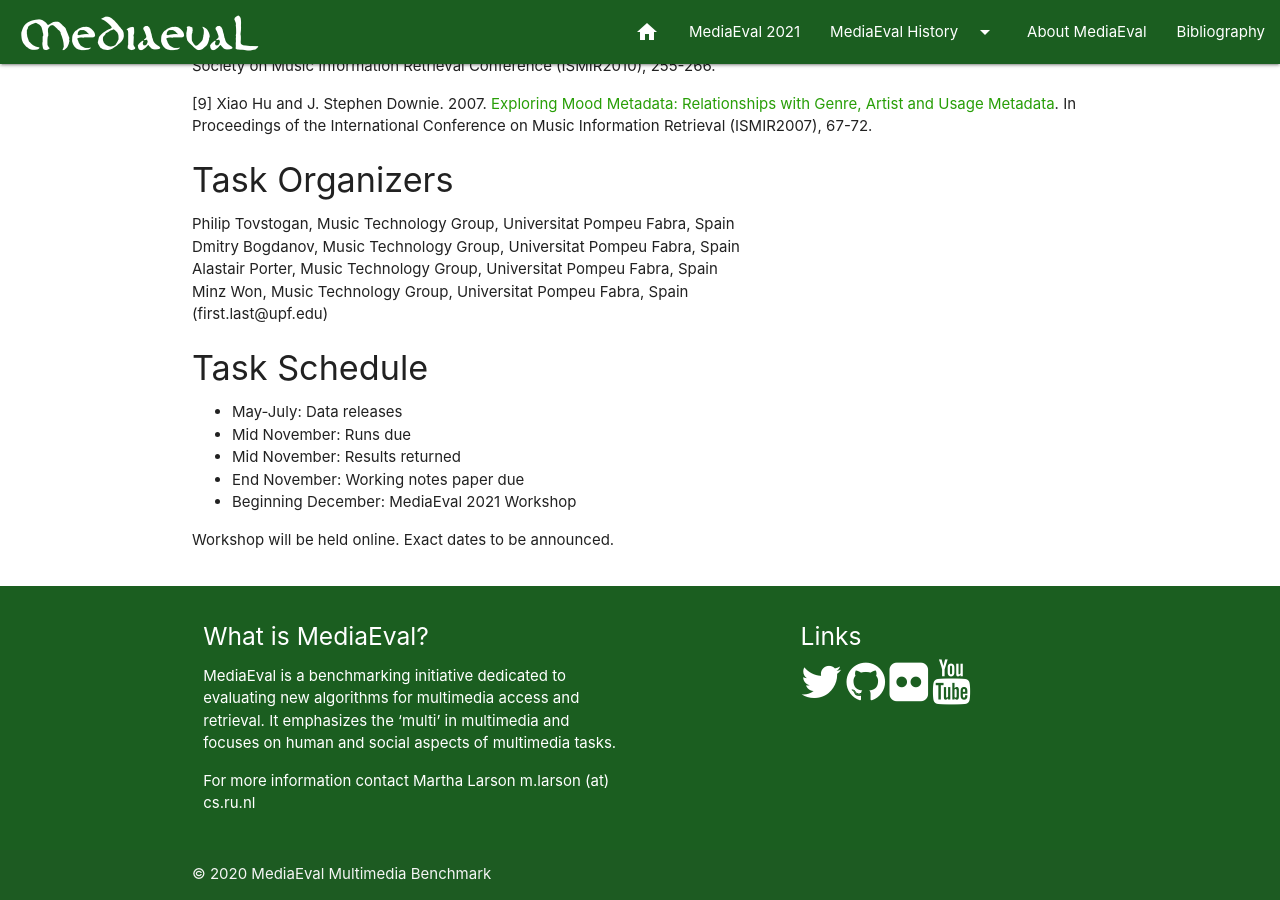
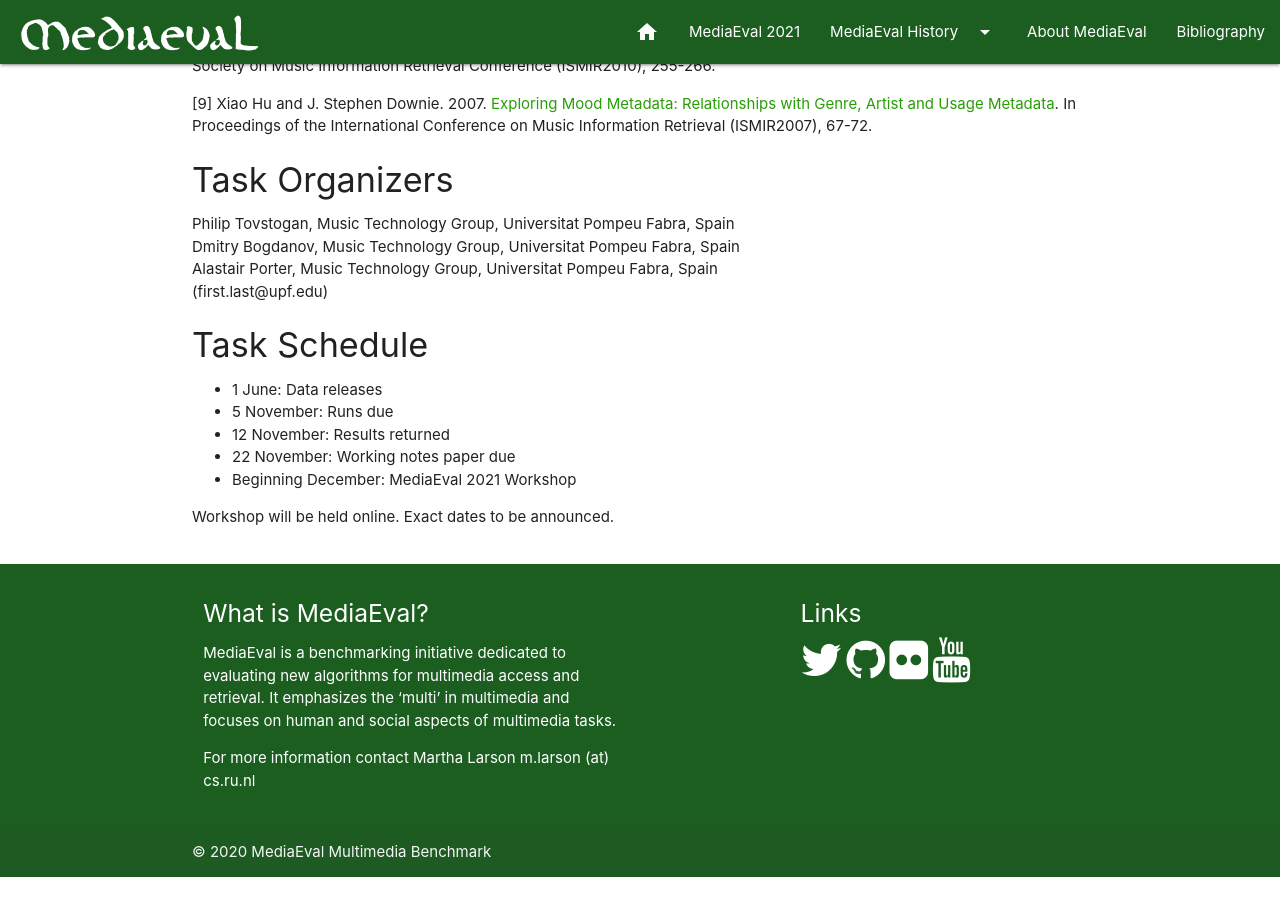
Before and after one commit to multimediaeval/multimediaeval.github.io, a Jekyll site: the page built from _editions/2021/tasks/music.md, in a window 1280 px wide and 900 px high, scrolled down 1606 px. Built offline with Jekyll 4.4.1, drawn with Linux system fonts in a browser that asks for light colours; after the commit the page ends 2483 px from its top, so only the background shows below that.

Commit message:
Fix dates for music task

```diff
--- a/_editions/2021/tasks/music.md
+++ b/_editions/2021/tasks/music.md
@@ -70,17 +70,16 @@
 Philip Tovstogan, Music Technology Group, Universitat Pompeu Fabra, Spain
 Dmitry Bogdanov, Music Technology Group, Universitat Pompeu Fabra, Spain
 Alastair Porter, Music Technology Group, Universitat Pompeu Fabra, Spain
-Minz Won, Music Technology Group, Universitat Pompeu Fabra, Spain
 (first.last@upf.edu)
 
 <!-- #### Task Auxiliaries -->
 <!-- # if there are people helping with the task, but are not bearing the main responsibility for the task, they are auxiliaries. Please delete this heading if you have no auxiliaries-->
 
 #### Task Schedule
-* May-July: Data releases <!-- # Replace XX with your date. Latest possible is 31 July-->
-* Mid November: Runs due <!-- # Replace XX with your date. Latest possible is 31 October-->
-* Mid November: Results returned  <!-- Fixed. Please do not change-->
-* End November: Working notes paper due  <!-- Fixed. Please do not change-->
+* 1 June: Data releases <!-- # Replace XX with your date. Latest possible is 31 July-->
+* 5 November: Runs due <!-- # Replace XX with your date. Latest possible is 31 October-->
+* 12 November: Results returned  <!-- Fixed. Please do not change-->
+* 22 November: Working notes paper due  <!-- Fixed. Please do not change-->
 * Beginning December: MediaEval 2021 Workshop <!-- Fixed. Please do not change-->
 
 Workshop will be held online. Exact dates to be announced.
```
